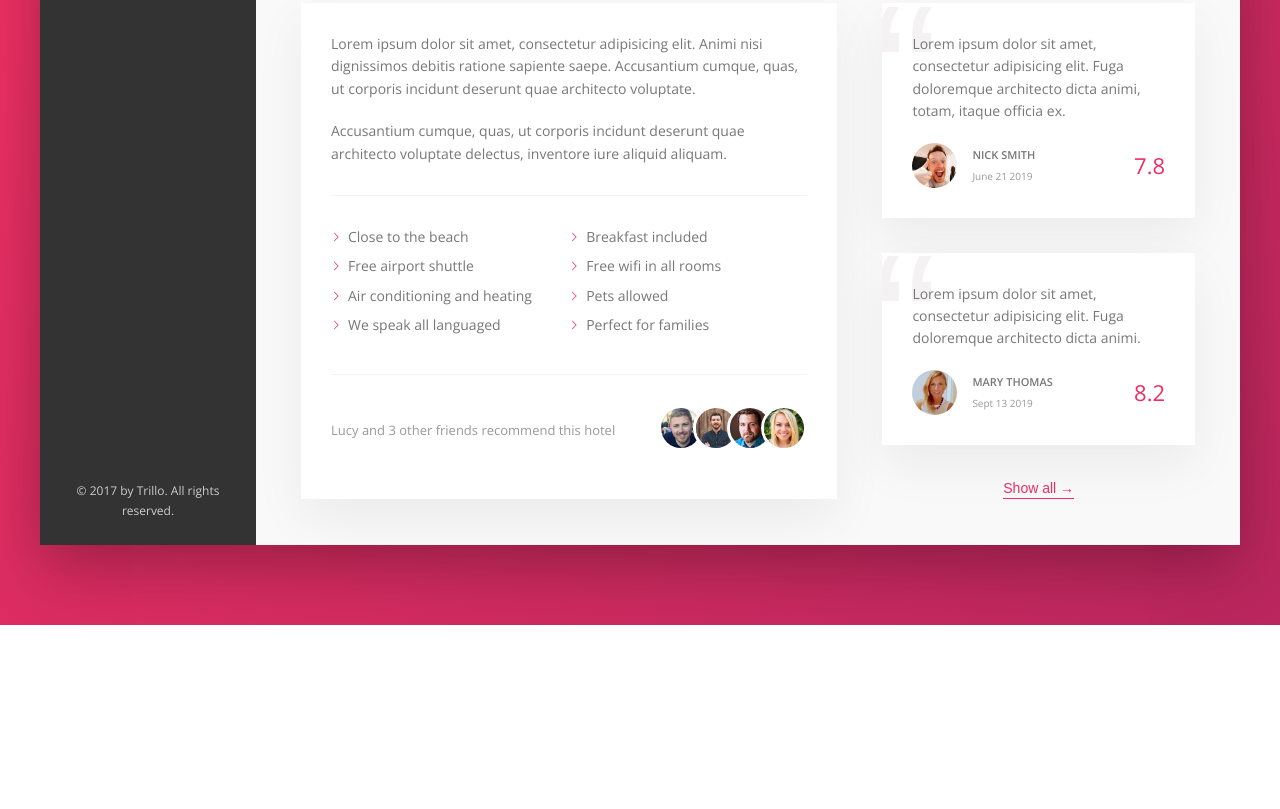
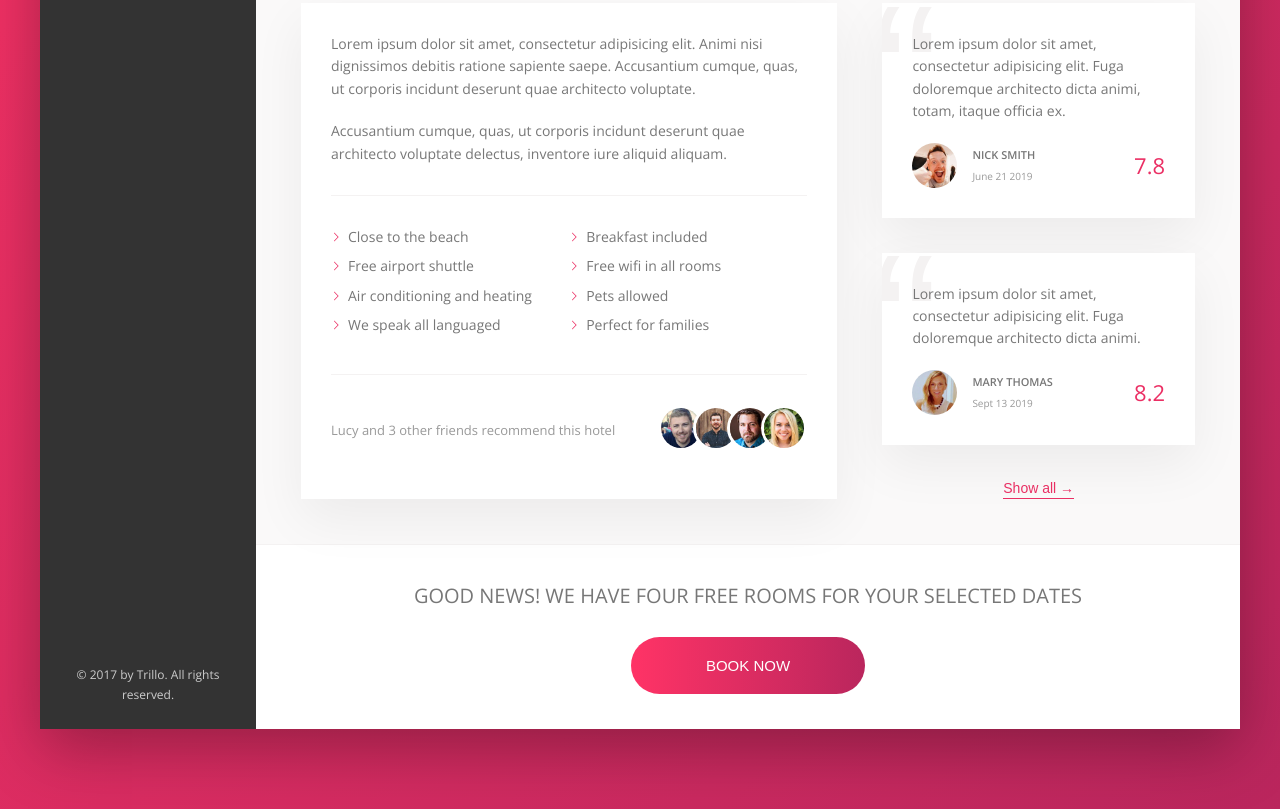
Before and after one commit to misraelson/trillo-flexbox, a website: page index.html in a window 1280 px wide. Shown: the part 644-1453 px from the top of the page. Before the commit the page ends 1269 px from the top, so only its background shows below. Drawn offline with nearby package versions, Linux system fonts and the light colour scheme.

Commit message:
Gradient Button with hover effects

```diff
--- a/index.html
+++ b/index.html
@@ -14,7 +14,6 @@
       <div class="container">
 
         <header class="header">
-
           <img src="img/logo.png" alt="trillo logo" class="logo">
 
           <form action="#" class="search">
@@ -46,13 +45,12 @@
               <span class="user-nav__user-name">Matthew</span>
             </div>
           </nav>
-
         </header>
 
         <div class="content">
+
           <nav class="sidebar">
             <ul class="side-nav">
-
               <!-- SVG HOUSE ICON -->
               <li class="side-nav__item">
                 <a href="#" class="side-nav__link">
@@ -89,7 +87,6 @@
                   <span>Tours</span>
                 </a>
               </li>
-
             </ul>
 
             <div class="legal">
@@ -211,6 +208,16 @@
               </div>
             </div>
 
+            <div class="cta">
+              <h2 class="cta__book-now">
+                Good News! We have four free rooms for your selected dates
+              </h2>
+              <button class="btn">
+                <span class="btn__visible">Book now</span>
+                <span class="btn__invisible">Only 4 Rooms Left</span>
+              </button>
+            </div>
+
           </main>
         </div>
       </div>
--- a/sass/_components.scss
+++ b/sass/_components.scss
@@ -3,10 +3,10 @@
   height: 3.25rem;
   margin-left:2rem;
 }
+
 ///////////////// SEARCH
 .search {
   flex: 0 0 40%;
-
   display: flex;
   align-items: center;
   justify-content: center;
@@ -60,10 +60,9 @@
 }
 
 .user-nav {
-  align-self: stretch;
-
   display: flex;
   align-items: center;
+  align-self: stretch;
 
   & > * {
     padding: 0 2rem;
@@ -183,7 +182,7 @@
   }
 }
 
-///////////////// HOTEL
+///////////////// HOTEL OVERVIEW
 .overview {
   display: flex;
   align-items: center;
@@ -274,7 +273,7 @@
   }
 }
 
-//////////////////PARAGRAPH
+////////////////// PARAGRAPH
 .paragraph:not(:last-of-type) {
   margin-bottom: 2rem;
 }
@@ -408,3 +407,62 @@
     z-index: 1;
   }
 }
+
+/////////////////// CALL TO ACTION
+
+.cta {
+  padding: 3.5rem 0;
+  text-align: center;
+
+  &__book-now {
+    font-size: 2rem;
+    font-weight: 300;
+    margin-bottom: 2.5rem;
+    text-transform: uppercase;
+  }
+}
+
+/////////////////// CALL TO ACTION BUTTON
+
+.btn {
+  font-size: 1.5rem;
+  font-weight: 300;
+  text-transform: uppercase;
+  border-radius: 100px;
+  border: none;
+  background-image: linear-gradient(to right, var(--color-primary-light), var(--color-primary-dark));
+  color: #fff;
+  position: relative;
+  overflow: hidden;
+  cursor: pointer;
+
+  & > * {
+    display: inline-block;
+    height: 100%;
+    width: 100%;
+    transition: all .2s;
+  }
+
+  &__visible {
+    padding: 2rem 7.5rem;
+  }
+
+  &__invisible {
+    position: absolute;
+    padding: 2rem 0;
+    left: 0;
+    top: -100%;
+  }
+
+  &:hover {
+    background-image: linear-gradient(to left, var(--color-primary-light), var(--color-primary-dark));
+  }
+
+  &:hover &__visible {
+    transform: translateY(100%)
+  }
+
+  &:hover &__invisible {
+    top: 0;
+  }
+}
```
Also changed, not shown: css/style.css.
